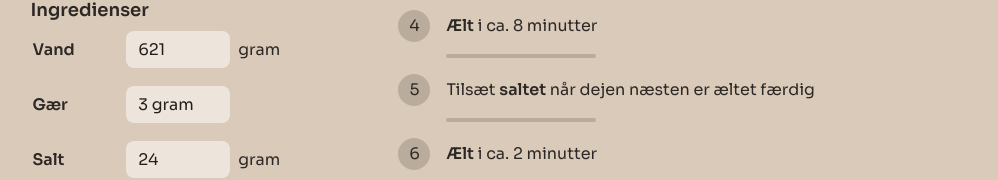
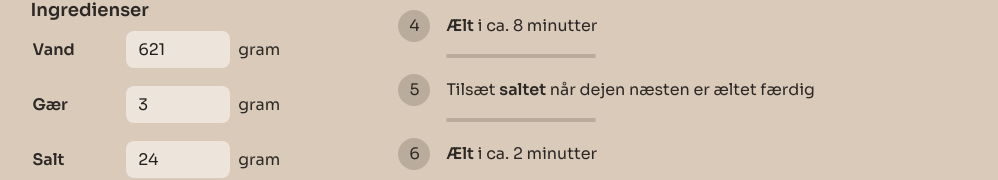
Before and after one commit to Znegl/pizza-dough, a Vue app: page / in a window 1280 px wide. Shown: the part 416-596 px from the top of the page, without its empty margins (134-1132 px from the left). Built offline with nearby package versions, Linux system fonts and the light colour scheme; a web font is replaced by a local one.

Commit message:
Tweaked yest rendering

```diff
--- a/src/App.vue
+++ b/src/App.vue
@@ -83,13 +83,11 @@ const doughPerPizza = computed(() => Math.floor(totalWeight.value / pizzas.value
             <span class="input-wrapper">
               <output>{{
                   yeast.toLocaleString('da', {
-                    style: 'unit',
-                    unit: 'gram',
-                    unitDisplay: 'long',
                     maximumFractionDigits: 1
                   })
                 }}
             </output>
+              gram
             </span>
               </td>
             </tr>
```
